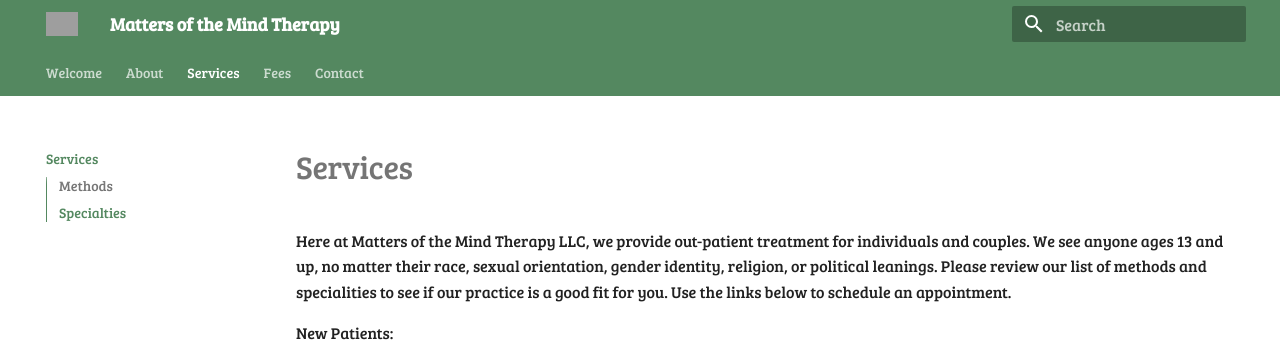
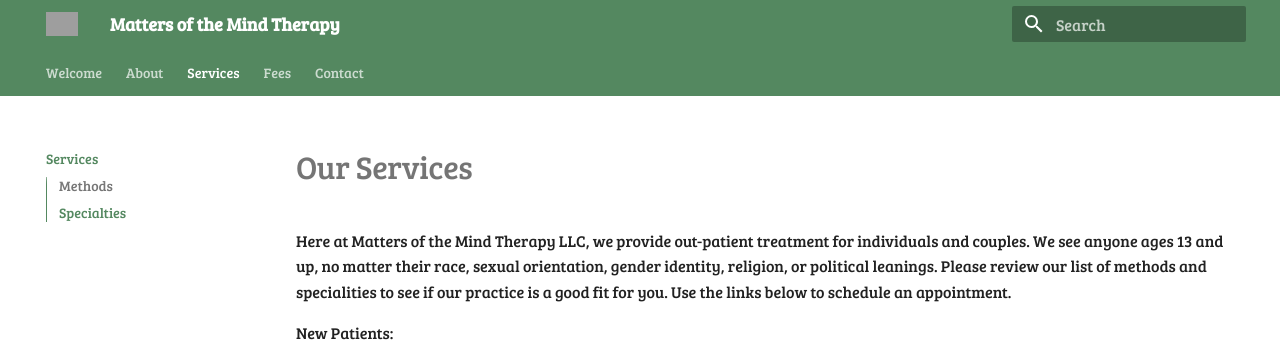
Before and after one commit to motm-therapy/website, an MkDocs documentation site: the page built from docs/services.md, in a window 1280 px wide and 1176 px high. Shown: the top 346 px of the window. Built offline with MkDocs 1.6.1 and Material for MkDocs 9.7.7, drawn with Linux system fonts in a browser that asks for light colours; grey boxes are pictures that could not be loaded.

Commit message:
Update services.md

```diff
--- a/docs/services.md
+++ b/docs/services.md
@@ -1,4 +1,4 @@
-# Services
+# Our Services
 
 Here at Matters of the Mind Therapy LLC, we provide out-patient treatment for individuals and couples.
 We see anyone ages 13 and up, no matter their race, sexual orientation, gender identity, religion, or political leanings.
```
